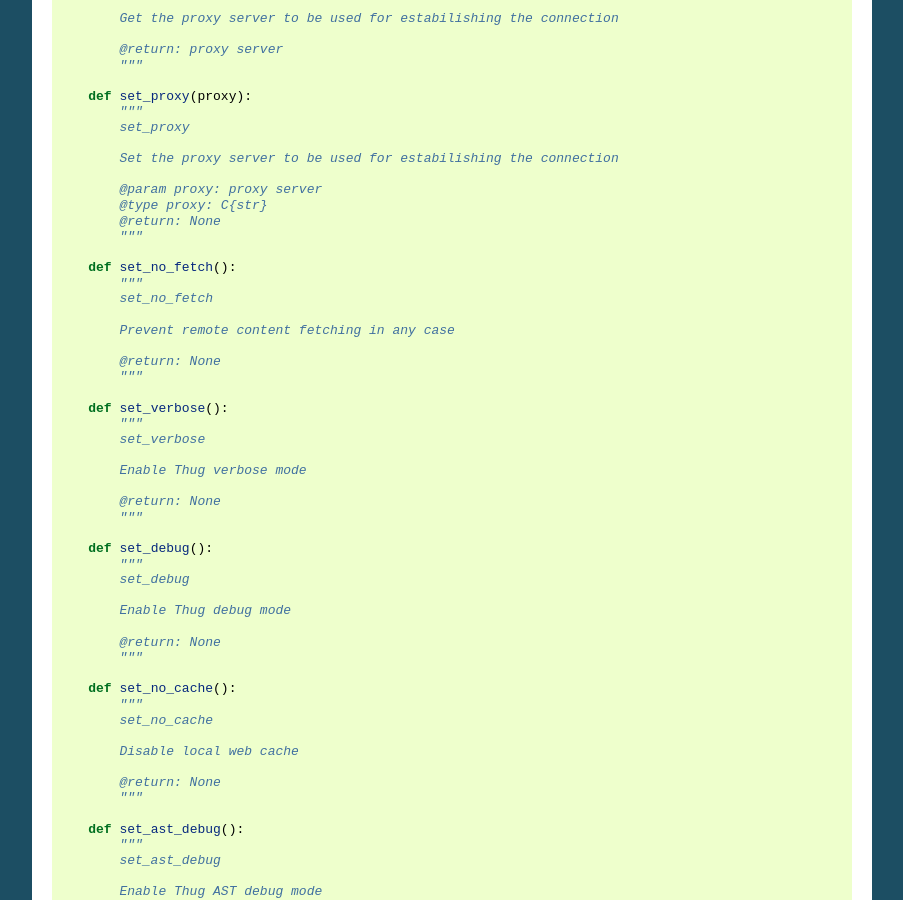
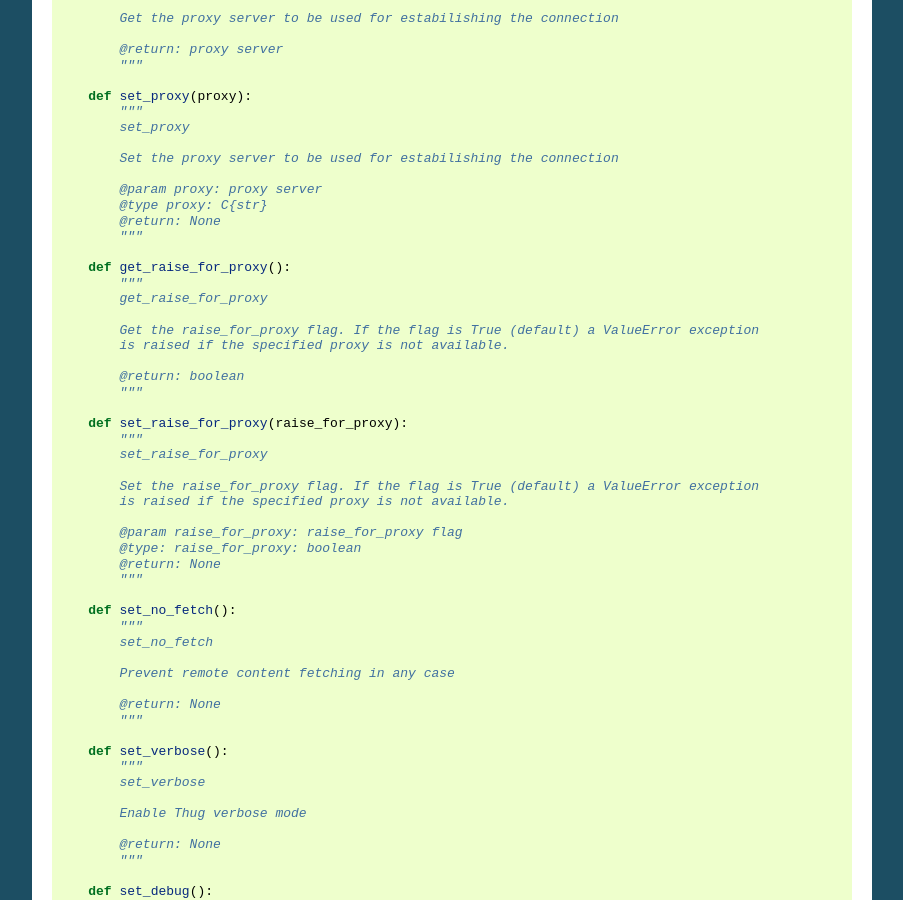
Before and after one commit to buffer/thug, a Sphinx documentation site: the page built from docs/source/api.rst, in a window 1280 px wide and 900 px high, scrolled down 3298 px. Shown: the whole window, without its empty margins (198-1101 px from the left). Built offline with Sphinx 7.4.7, drawn with Linux system fonts in a browser that asks for light colours; pages that are not in the unit, such as notebooks, are missing from menus.

Commit message:
Updated documentation

```diff
--- a/docs/source/api.rst
+++ b/docs/source/api.rst
@@ -227,6 +227,28 @@ Thug API interface definition is reported below for convenience.
 
             @param proxy: proxy server
             @type proxy: C{str}
+            @return: None
+            """
+
+        def get_raise_for_proxy():
+            """
+            get_raise_for_proxy
+
+            Get the raise_for_proxy flag. If the flag is True (default) a ValueError exception
+            is raised if the specified proxy is not available.
+
+            @return: boolean
+            """
+
+        def set_raise_for_proxy(raise_for_proxy):
+            """
+            set_raise_for_proxy
+
+            Set the raise_for_proxy flag. If the flag is True (default) a ValueError exception
+            is raised if the specified proxy is not available.
+
+            @param raise_for_proxy: raise_for_proxy flag
+            @type: raise_for_proxy: boolean
             @return: None
             """
 
```
